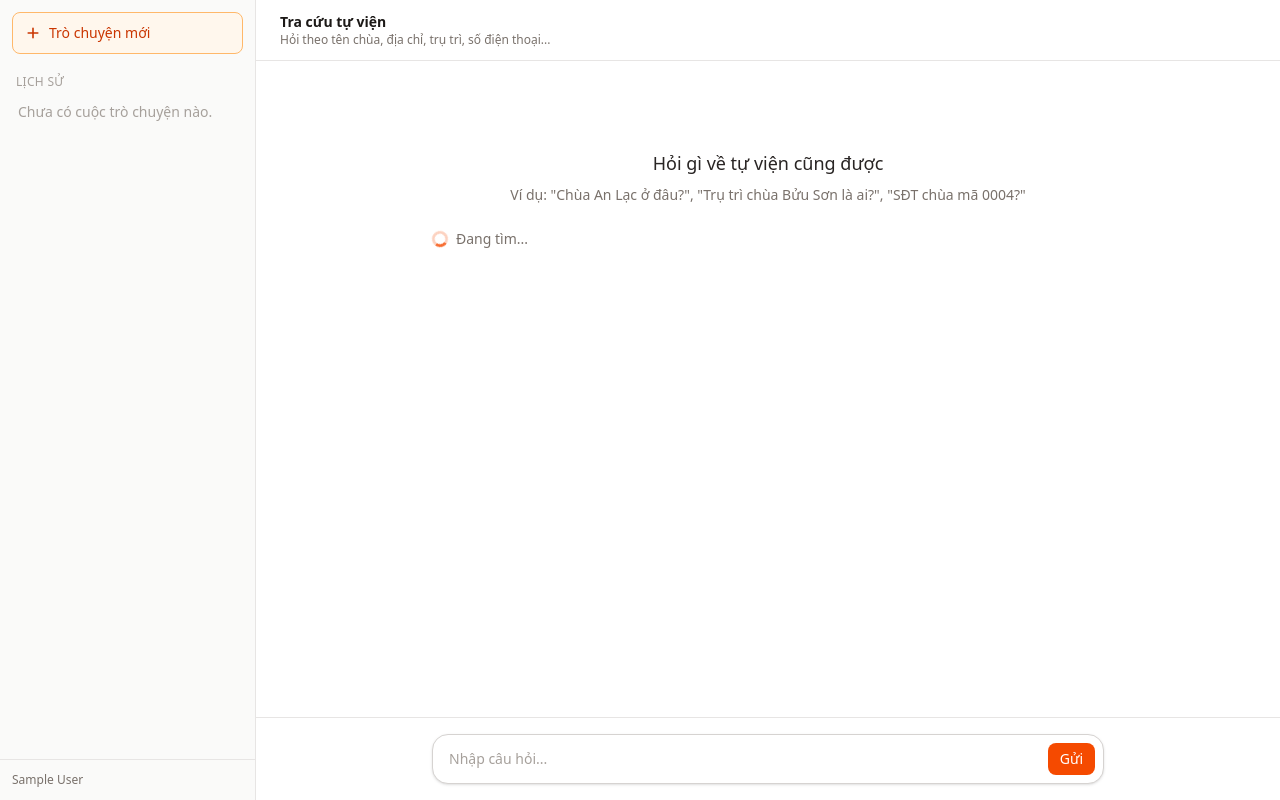
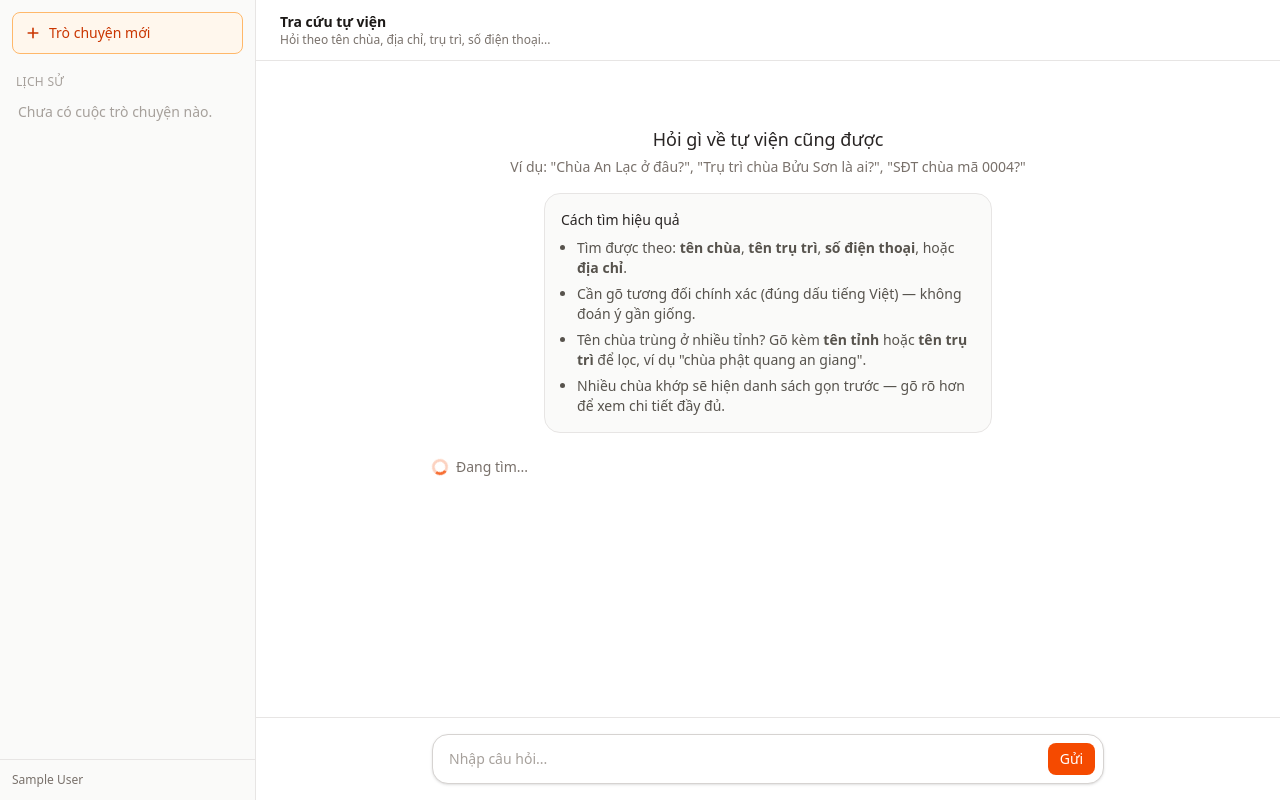
Before and after one commit to hoanganhkgdev/tratailieu, a Laravel app: page /tra-cuu in a window 1280 px wide. Run offline with Laravel 12, Linux system fonts and the light colour scheme; the visitor is signed in with stand-in values (Sample User, id 1); data that the repository does not hold is empty; style sheets or scripts are compiled from the project's sources; some libraries are stand-ins or nearby versions.

Commit message:
Thêm hướng dẫn cách tìm kiếm hiệu quả vào màn hình trống của /tra-cuu
Hiện cách tìm (theo tên chùa/trụ trì/sđt/địa chỉ), lưu ý cần gõ tương
đối chính xác, và cách lọc khi tên chùa trùng ở nhiều tỉnh (gõ kèm
tên tỉnh hoặc tên trụ trì) — ngay khi vào trang, trước khi gõ câu hỏi
đầu tiên.

Co-Authored-By: Claude Sonnet 5 <noreply@anthropic.com>

```diff
--- a/resources/views/livewire/temple-chat.blade.php
+++ b/resources/views/livewire/temple-chat.blade.php
@@ -96,9 +96,21 @@
                         </div>
                     @endif
                 @empty
-                    <div class="mt-16 flex flex-col items-center gap-2 text-center">
-                        <p class="text-lg font-medium text-stone-800">Hỏi gì về tự viện cũng được</p>
-                        <p class="text-sm text-stone-500">Ví dụ: "Chùa An Lạc ở đâu?", "Trụ trì chùa Bửu Sơn là ai?", "SĐT chùa mã 0004?"</p>
+                    <div class="mt-10 flex flex-col items-center gap-4 text-center">
+                        <div>
+                            <p class="text-lg font-medium text-stone-800">Hỏi gì về tự viện cũng được</p>
+                            <p class="mt-1 text-sm text-stone-500">Ví dụ: "Chùa An Lạc ở đâu?", "Trụ trì chùa Bửu Sơn là ai?", "SĐT chùa mã 0004?"</p>
+                        </div>
+
+                        <div class="w-full max-w-md rounded-2xl border border-stone-200 bg-stone-50 p-4 text-left text-sm text-stone-600">
+                            <p class="font-medium text-stone-800">Cách tìm hiệu quả</p>
+                            <ul class="mt-2 list-disc space-y-1.5 pl-4">
+                                <li>Tìm được theo: <strong>tên chùa</strong>, <strong>tên trụ trì</strong>, <strong>số điện thoại</strong>, hoặc <strong>địa chỉ</strong>.</li>
+                                <li>Cần gõ tương đối chính xác (đúng dấu tiếng Việt) — không đoán ý gần giống.</li>
+                                <li>Tên chùa trùng ở nhiều tỉnh? Gõ kèm <strong>tên tỉnh</strong> hoặc <strong>tên trụ trì</strong> để lọc, ví dụ "chùa phật quang an giang".</li>
+                                <li>Nhiều chùa khớp sẽ hiện danh sách gọn trước — gõ rõ hơn để xem chi tiết đầy đủ.</li>
+                            </ul>
+                        </div>
                     </div>
                 @endforelse
 
```
